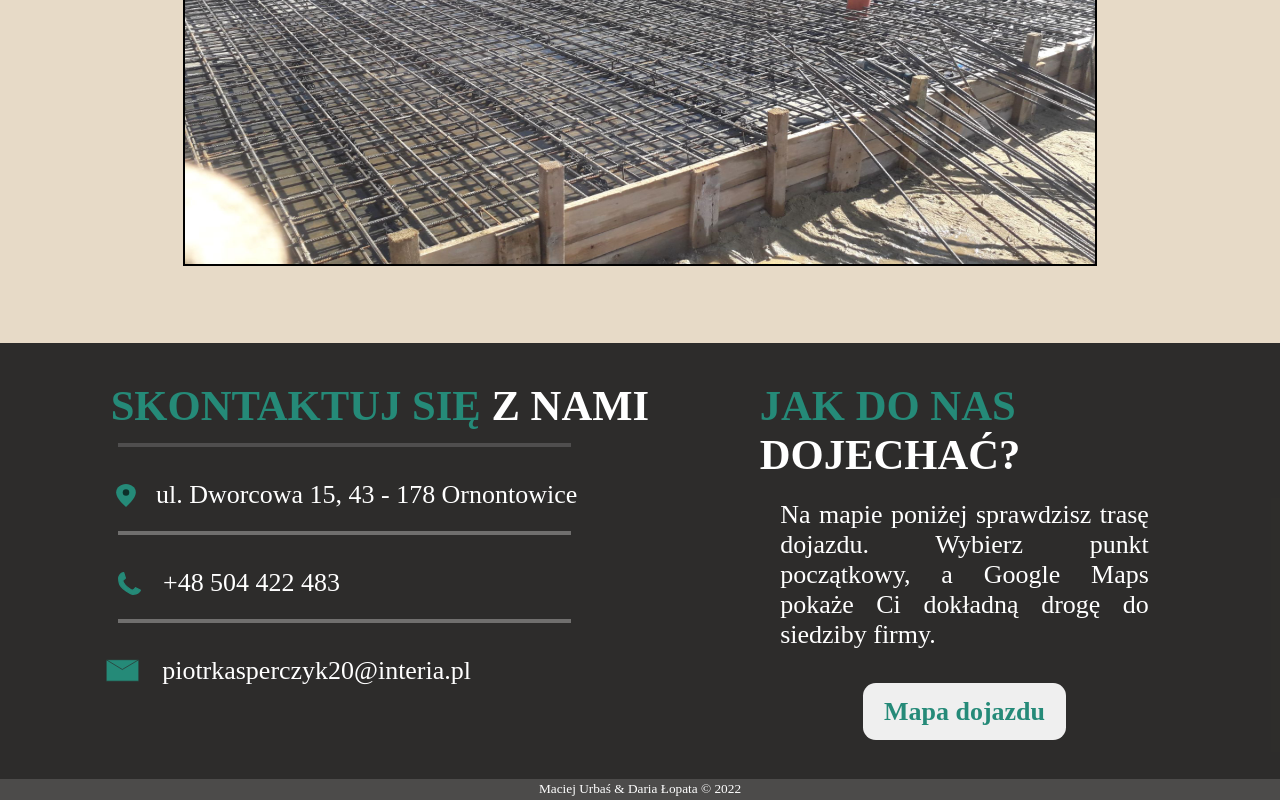
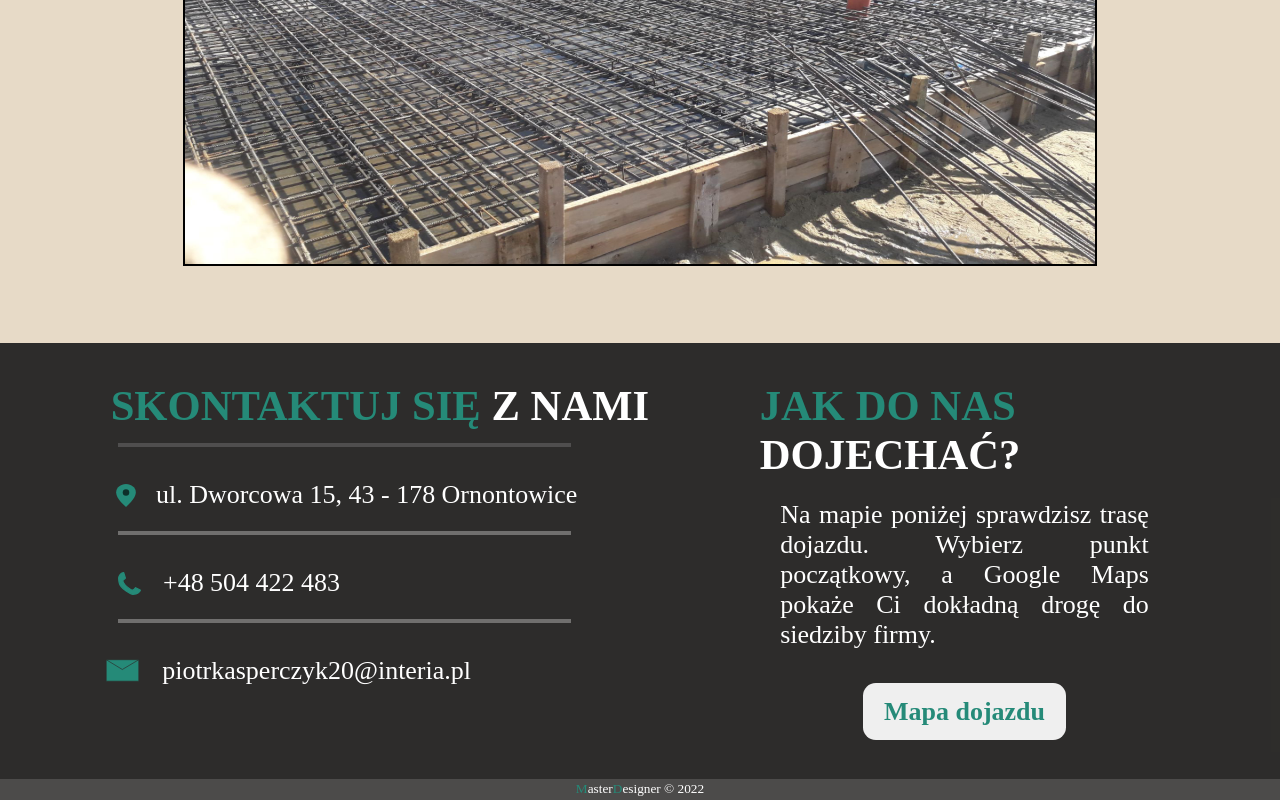
Before and after one commit to Maciej-Urbas/FirmaWujekFinal, an Angular app: page /galery in a window 1280 px wide. Shown: the part 2297-3097 px from the top of the page. Built offline with nearby package versions, Linux system fonts and the light colour scheme; a web font is replaced by a local one.

Commit message:
:sparkles: Dodanie description and keywords
Próba zadbania o jakieś usługi SEO.

Dodanie odnośnika na MasterDesigner.

```diff
--- a/src/app/footer/footer.component.html
+++ b/src/app/footer/footer.component.html
@@ -82,5 +82,14 @@
       </button>
     </div>
   </div>
-  <div class="footer-down">Maciej Urbaś & Daria Łopata &copy; 2022</div>
+  <div class="footer-down">
+    <a
+      href="https://masterdesigner.pl/"
+      target="_blank"
+      style="text-decoration: none; color: white"
+      ><span class="helper-color">M</span>aster<span class="helper-color"
+        >D</span
+      >esigner &copy; 2022</a
+    >
+  </div>
 </footer>
--- a/src/index.html
+++ b/src/index.html
@@ -1,7 +1,13 @@
 <!DOCTYPE html>
-<html lang="en">
+<html lang="pl">
   <head>
-    <meta charset="utf-8" />
+    <meta charset="UTF-8" />
+    <meta name="description" content="Firma Budowlana Piotr Kasperczyk" />
+    <meta
+      name="keywords"
+      content="Firma budowlana Piotr Kasperczyk, Firma budowlana Kasperczyk, Usługi budowlane Piotr Kasperczyk, Usługi budowlane Kasperczyk, Firma budowlana, Usługi budowlane, Firma budowlana Śląsk, Usługi budowlane Śląsk, Usługi budowlane Mikołów, Firma budowlana Mikołów"
+    />
+    <meta name="author" content="MasterDesigner" />
     <title>Budowa Piotr Kasperczyk</title>
     <base href="/" />
     <meta name="viewport" content="width=device-width, initial-scale=1" />
```
